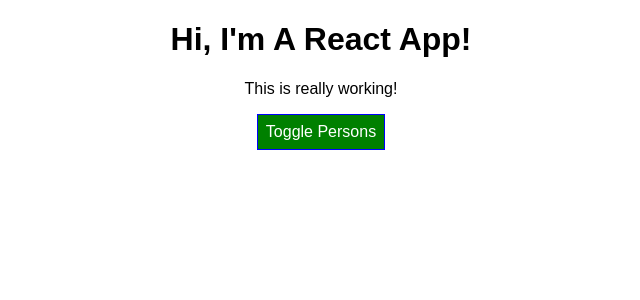
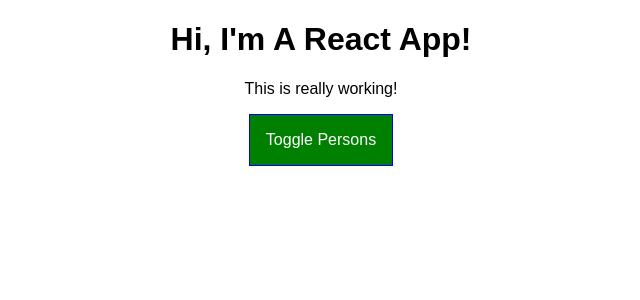
Before and after one commit to ElsoMichael/Udemy-React, a React app: page / in a window 1280 px wide. Shown: the top 300 px of the page, without its empty margins (319-959 px from the left). Built offline with nearby package versions, Linux system fonts and the light colour scheme.

Commit message:
Adding Psudo selectors

```diff
--- a/src/App.css
+++ b/src/App.css
@@ -2,10 +2,32 @@
   text-align: center;
 }
 
-.red {
+.Red {
   color: red;
 }
 
 .bold {
   font-weight: bold;
 }
+
+.App button {
+  border: 1px solid blue;
+  padding: 16px;
+  background-color: green;
+  font: inherit;
+  color: white;
+}
+
+.App button:hover {
+  background-color: lightgreen;
+  color: black;
+}
+
+.App button.Red {
+  background-color: red;
+}
+
+.App button.Red:hover {
+  background-color: salmon;
+  color: black;
+}
--- a/src/App.js
+++ b/src/App.js
@@ -58,14 +58,16 @@
   }
 
   render() {
-    const style = {
-      backgroundColor: 'green',
-      color: 'white',
-      font: 'inherit',
-      border: '1px solid blue',
-      padding: '8px',
-      cursor: 'pointer'
-    };
+    // const style = {
+    //   backgroundColor: 'green',
+    //   color: 'white',
+    //   font: 'inherit',
+    //   border: '1px solid blue',
+    //   padding: '8px',
+    //   cursor: 'pointer'
+    // };
+
+    let btnClass = '';
 
     let persons = null;
 
@@ -94,7 +96,8 @@
         </div>
       );
 
-      style.backgroundColor = 'red';
+      btnClass = classes.Red;
+      // style.backgroundColor = 'red';
     };
 
     // let classes = ['red', 'bold'].join(' ');
@@ -111,7 +114,8 @@
         <h1>Hi, I'm A React App!</h1>
         <p className={assiagnedClasses.join(' ')}>This is really working!</p>
         <button
-          style={style}
+          // style={style}
+          className={btnClass}
           onClick={this.togglePersonHandler}>Toggle Persons</button>
         {persons}
         {/* { this.state.showPersons === true ?
```
